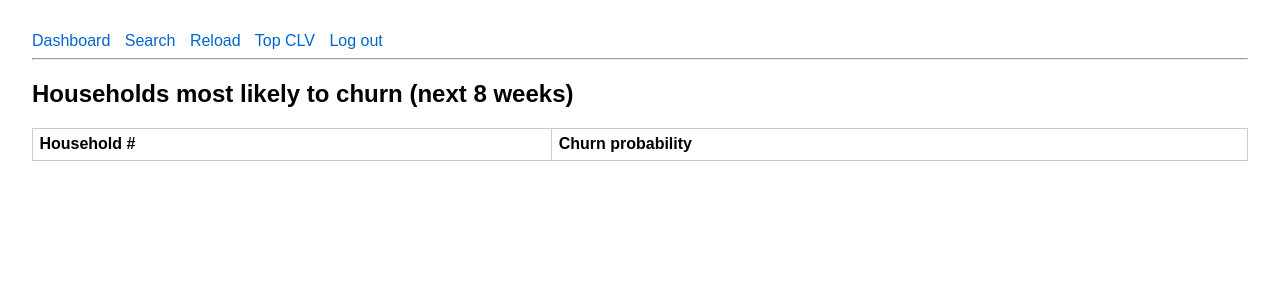
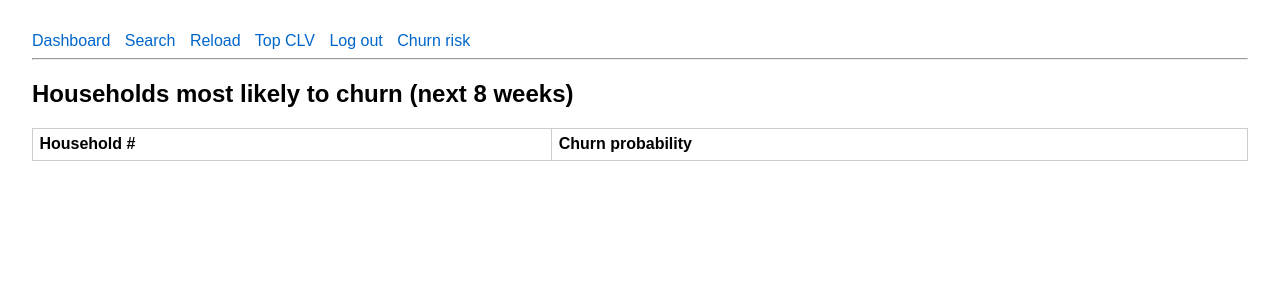
Before and after one commit to msham2002/intro-to-cloud-final-project, a Flask app: page /churn in a window 1280 px wide. Shown: the top 300 px of the page. Run offline with Flask 3, Linux system fonts and the light colour scheme; the visitor is signed in with stand-in values (Sample User, id 1); data that the repository does not hold is empty.

Commit message:
added churn link

```diff
--- a/templates/layout.html
+++ b/templates/layout.html
@@ -20,6 +20,7 @@
       <a href="{{ url_for('upload') }}">Reload</a>
       <a href="{{ url_for('clv')     }}">Top&nbsp;CLV</a>
       <a href="{{ url_for('logout')  }}">Log&nbsp;out</a>
+      <a href="{{ url_for('churn') }}">Churn&nbsp;risk</a>
     {% endif %}
   </nav>
   <hr>
```
